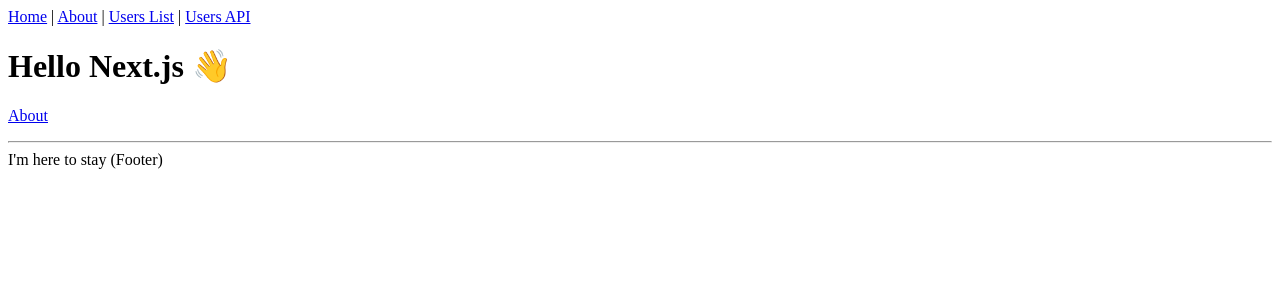
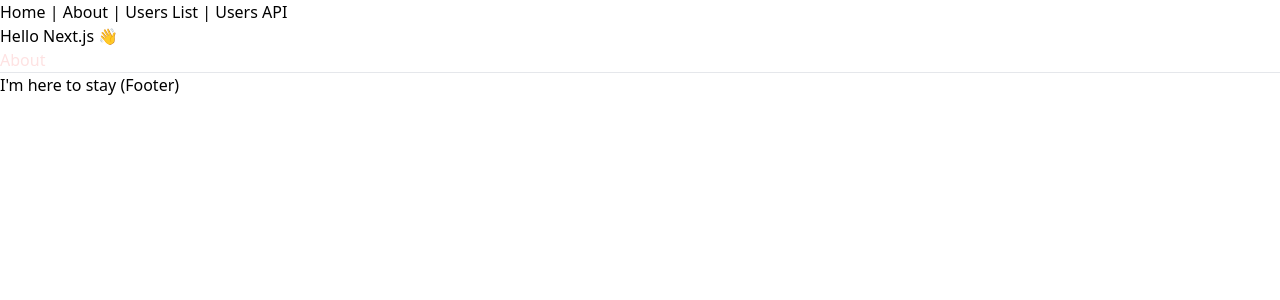
Before and after one commit to mgravemeyer/movie-night, a Next.js app: page / in a window 1280 px wide. Shown: the top 300 px of the page. Built offline with nearby package versions, Linux system fonts and the light colour scheme.

Commit message:
hello world

```diff
--- a/package.json
+++ b/package.json
@@ -15,6 +15,8 @@
     "@types/node": "^12.12.21",
     "@types/react": "^17.0.2",
     "@types/react-dom": "^17.0.1",
+    "postcss-preset-env": "^7.8.2",
+    "tailwindcss": "^3.2.0",
     "typescript": "^4.8.3"
   }
 }
--- /dev/null
+++ b/pages/_app.tsx
@@ -0,0 +1,10 @@
+import React from 'react'
+import { AppProps } from 'next/app'
+
+import '../styles/index.css'
+
+function MyApp({ Component, pageProps }: AppProps) {
+    return <Component {...pageProps} />
+}
+
+export default MyApp;
--- a/pages/index.tsx
+++ b/pages/index.tsx
@@ -6,7 +6,7 @@
     <h1>Hello Next.js 👋</h1>
     <p>
       <Link href="/about">
-        <a>About</a>
+        <a className='text-red-100'>About</a>
       </Link>
     </p>
   </Layout>
--- /dev/null
+++ b/postcss.config.js
@@ -0,0 +1,6 @@
+module.exports = {
+    plugins: [
+        'tailwindcss',
+        'postcss-preset-env',
+    ],
+}
--- /dev/null
+++ b/styles/index.css
@@ -0,0 +1,3 @@
+@tailwind base;
+@tailwind components;
+@tailwind utilities;
--- /dev/null
+++ b/tailwind.config.js
@@ -0,0 +1,8 @@
+/** @type {import('tailwindcss').Config} */
+module.exports = {
+  content: ['./pages/*.{html,ts,tsx}'],
+  theme: {
+    extend: {},
+  },
+  plugins: [],
+}
```
Also changed, not shown: tsconfig.json (+15 -4 lines), 2 other files (tests, documents, lock files or other folders).
